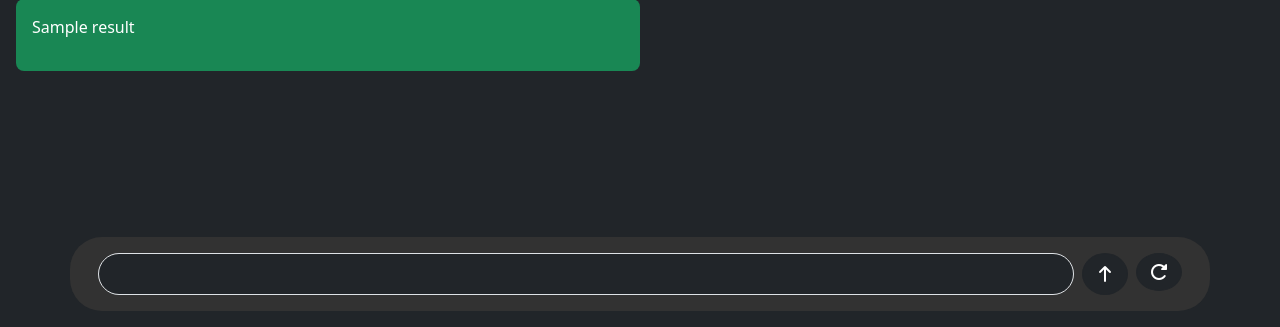
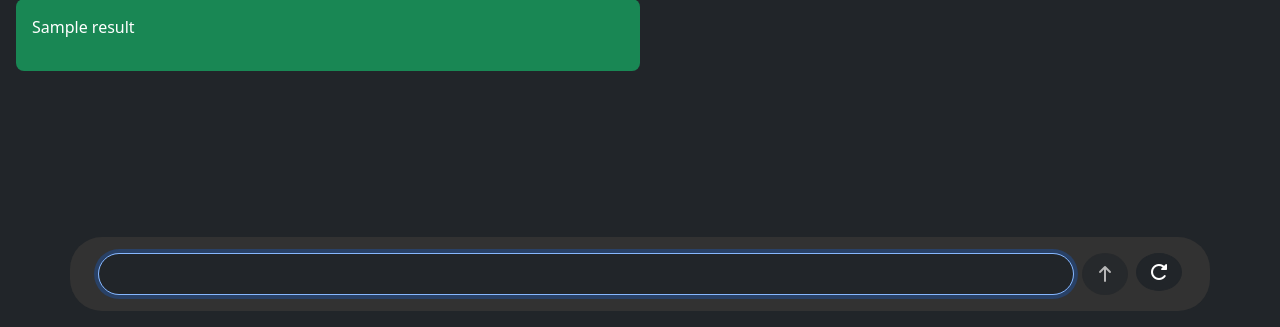
Before and after one commit to sncthyz/aiwaifuweb, a Flask app: template templates/waguri.html in a window 1280 px wide. Shown: the part 473-800 px from the top of the page. Run offline with Flask 3, Linux system fonts and the light colour scheme; the template is opened without the code that fills it: most values are stand-ins (such as "Sample title", 1, 10 or a date in 2020); some libraries are stand-ins or nearby versions.

Commit message:
comit kedua

```diff
--- a/templates/waguri.html
+++ b/templates/waguri.html
@@ -69,8 +69,8 @@
  <div class="col rounded-5 p-3 justify-content-center container " style=" background-color:rgb(50, 50, 50); ">
   <form method="POST" action="/waguri" class="justify-content-center container mx-auto">
     <div class="d-flex gap-2">
-                <input type="text"  class="bg-dark text-white form-control p-2 rounded-5" name="tempatmasukin">
-                        <button type="submit" class="btn btn-dark rounded-circle">
+                <input type="text"  class="bg-dark text-white form-control p-2 rounded-5" name="tempatmasukin" oninput=disabledTombol() autofocus id="inputprompt">
+                        <button type="submit" class="btn btn-dark rounded-circle" id="inputtombol" disabled>
                             <i class="fa-solid fa-arrow-up"></i>
                         </button>
 
@@ -101,6 +101,22 @@
      hasil = document.getElementById('hasil');
 
 
+     function disabledTombol(){
+        const inputtombol = document.getElementById('inputtombol');
+        const inputprompt = document.getElementById('inputprompt');
+
+        if(inputprompt.value.trim() !== ""){
+            inputtombol.disabled = false;
+            inputtombol.classList.remove('disabled');
+        }
+        else {
+            inputtombol.disabled = true;
+            inputtombol.classList.add('disabled');
+        }
+
+     }
+
+
 
 
 
```
Also changed, not shown: static/images.jpg (deleted).
